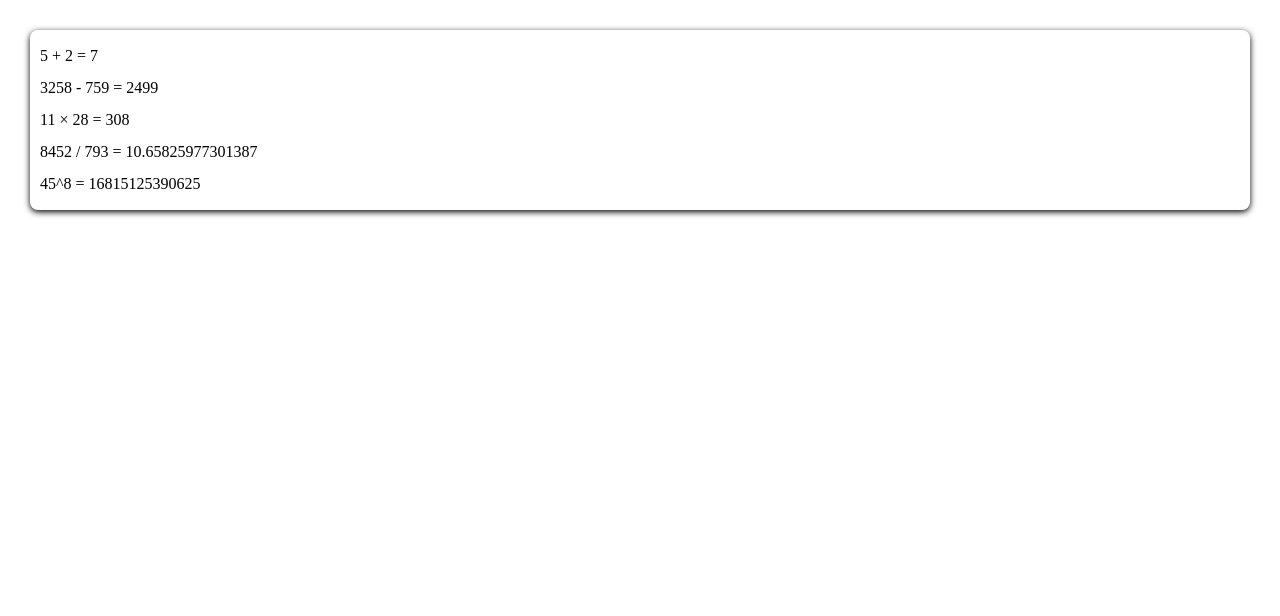
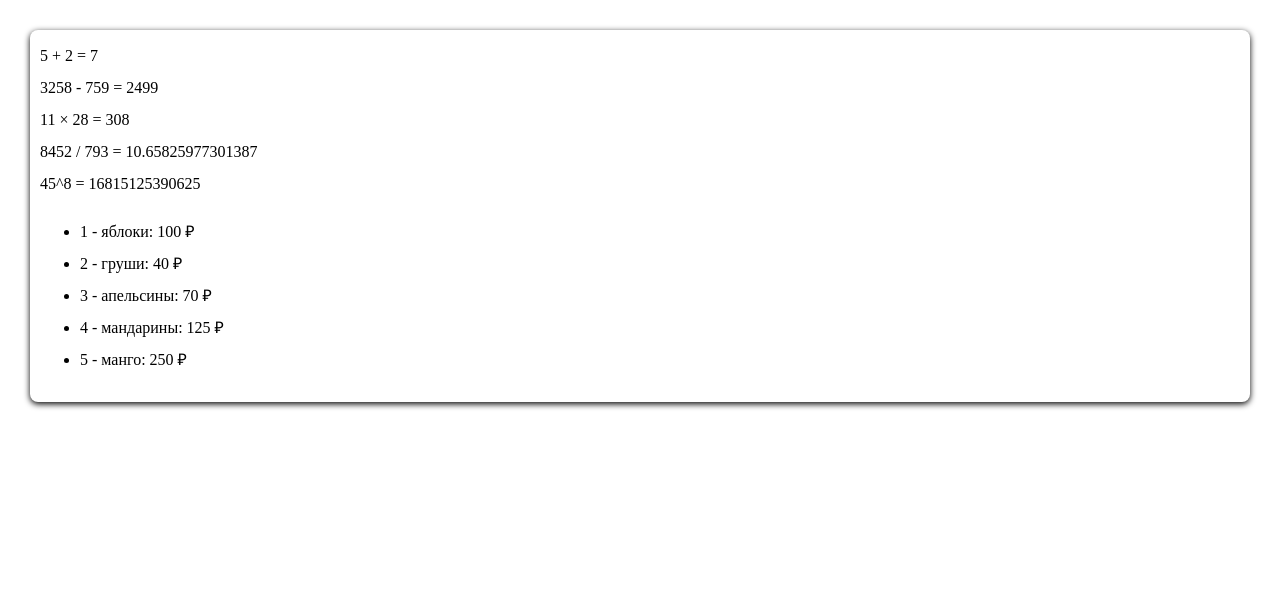
Before and after one commit to Romansen1412/web-back-labs, a Flask app: page /lab2/example in a window 1280 px wide. Shown: the part 52-668 px from the top of the page. Run offline with Flask 3, Linux system fonts and the light colour scheme.

Commit message:
Цикл в шаблоне

```diff
--- a/app.py
+++ b/app.py
@@ -279,4 +279,11 @@ def example():
     lab = '2'
     group = 'ФБИ-31'
     course = '2'
-    return render_template('example.html', name=name, lab=lab, group=group, course=course)
+    fruits = [
+        {'name': 'яблоки', 'price': 100},
+        {'name': 'груши', 'price': 40},
+        {'name': 'апельсины', 'price': 70},
+        {'name': 'мандарины', 'price': 125},
+        {'name': 'манго', 'price': 250}
+    ]
+    return render_template('example.html', name=name, lab=lab, group=group, course=course, fruits=fruits)
--- a/templates/example.html
+++ b/templates/example.html
@@ -28,6 +28,11 @@
         11 × 28 = {{ 11 * 28 }}<br>
         8452 / 793 = {{ 8452 / 793 }}<br>
         45^8 = {{ 45 ** 8 }}
+        <ul>
+            {% for f in fruits %}
+            <li>{{ loop.index }} - {{ f.name }}: {{ f.price }} &#x20bd;</li>
+            {% endfor %}
+        </ul>
     </main>
 
     <footer>
```
